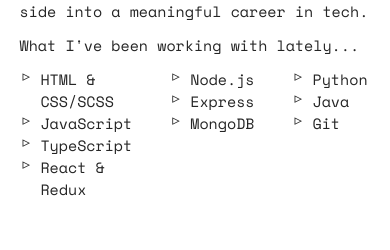
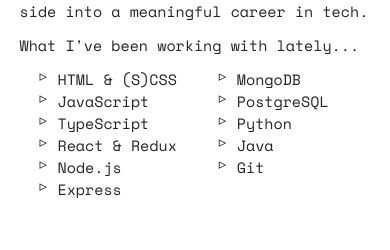
Before and after one commit to mtu2/portfolio, a React (Create React App) app: page / in a window 390 px wide. Shown: the part 655-905 px from the top of the page. Built offline with nearby package versions, Linux system fonts and the light colour scheme; a web font is replaced by a local one.

Commit message:
Converted skills list into CSS grid and made responsive

```diff
--- a/src/App.js
+++ b/src/App.js
@@ -71,17 +71,14 @@
         <p>What I've been working with lately...</p>
         <div className={`${styles.skills}`}>
           <ul>
-            <li>HTML & CSS/SCSS</li>
+            <li>HTML & (S)CSS</li>
             <li>JavaScript</li>
             <li>TypeScript</li>
             <li>React & Redux</li>
-          </ul>
-          <ul>
             <li>Node.js</li>
             <li>Express</li>
             <li>MongoDB</li>
-          </ul>
-          <ul>
+            <li>PostgreSQL</li>
             <li>Python</li>
             <li>Java</li>
             <li>Git</li>
--- a/src/App.module.scss
+++ b/src/App.module.scss
@@ -132,16 +132,21 @@
 /* About Me Section */
 .aboutMeContainer {
   .skills {
-    display: flex;
-    justify-content: center;
+    ul {
+      display: grid;
+      column-gap: 40px;
+      grid-auto-flow: column;
+      grid-template-rows: repeat(4, auto);
+      grid-template-columns: repeat(3, auto);
 
-    ul {
       margin: 0px 40px;
+
       li {
         position: relative;
         list-style: none;
         padding-left: 18px;
       }
+
       li::before {
         content: "▹";
         position: absolute;
@@ -150,12 +155,20 @@
         font-size: 16px;
         line-height: 16px;
       }
+
       @include max-width-small {
         margin: 0px 20px;
         li::before {
           font-size: 15px;
           line-height: 15px;
         }
+      }
+
+      @include max-width-smaller {
+        grid-auto-flow: column;
+        column-gap: 20px;
+        grid-template-rows: repeat(6, auto);
+        grid-template-columns: repeat(2, auto);
       }
     }
   }
```
Also changed, not shown: 1 other file (tests, documents, lock files or other folders).
